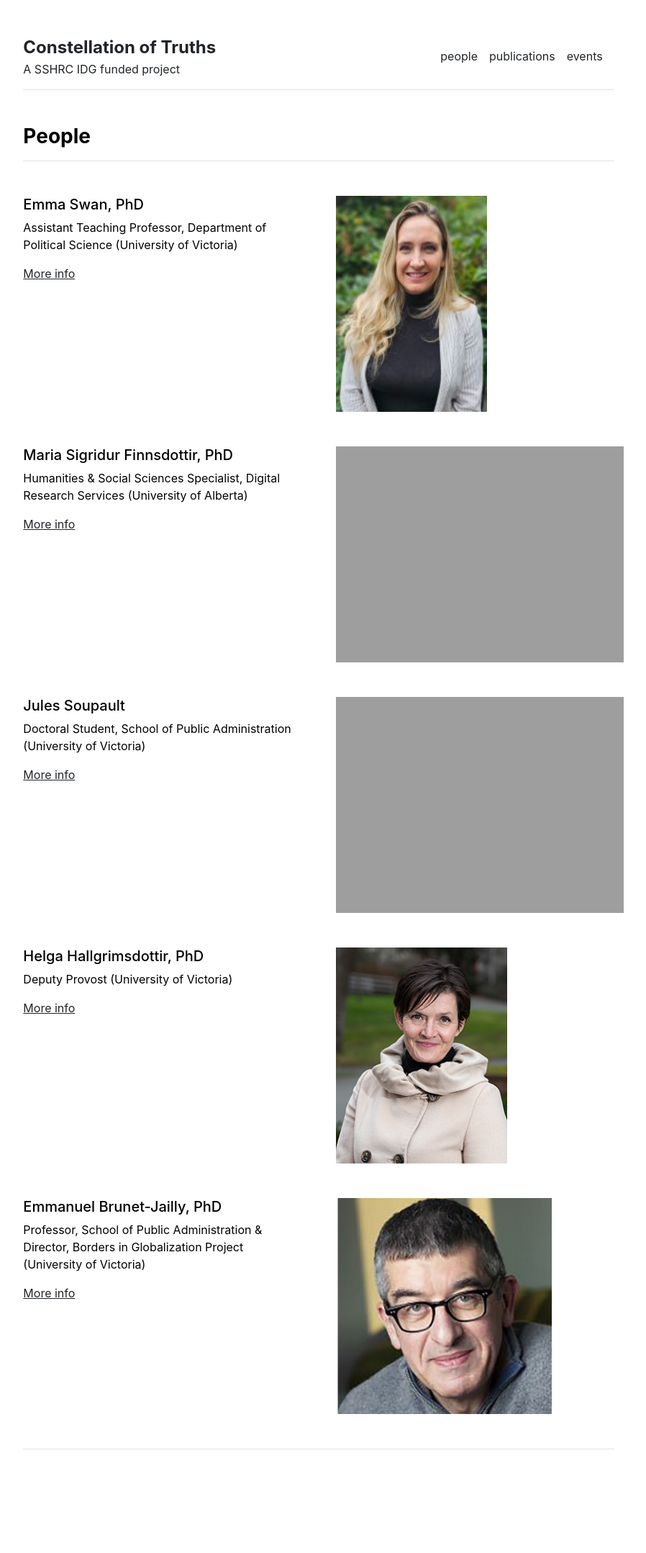
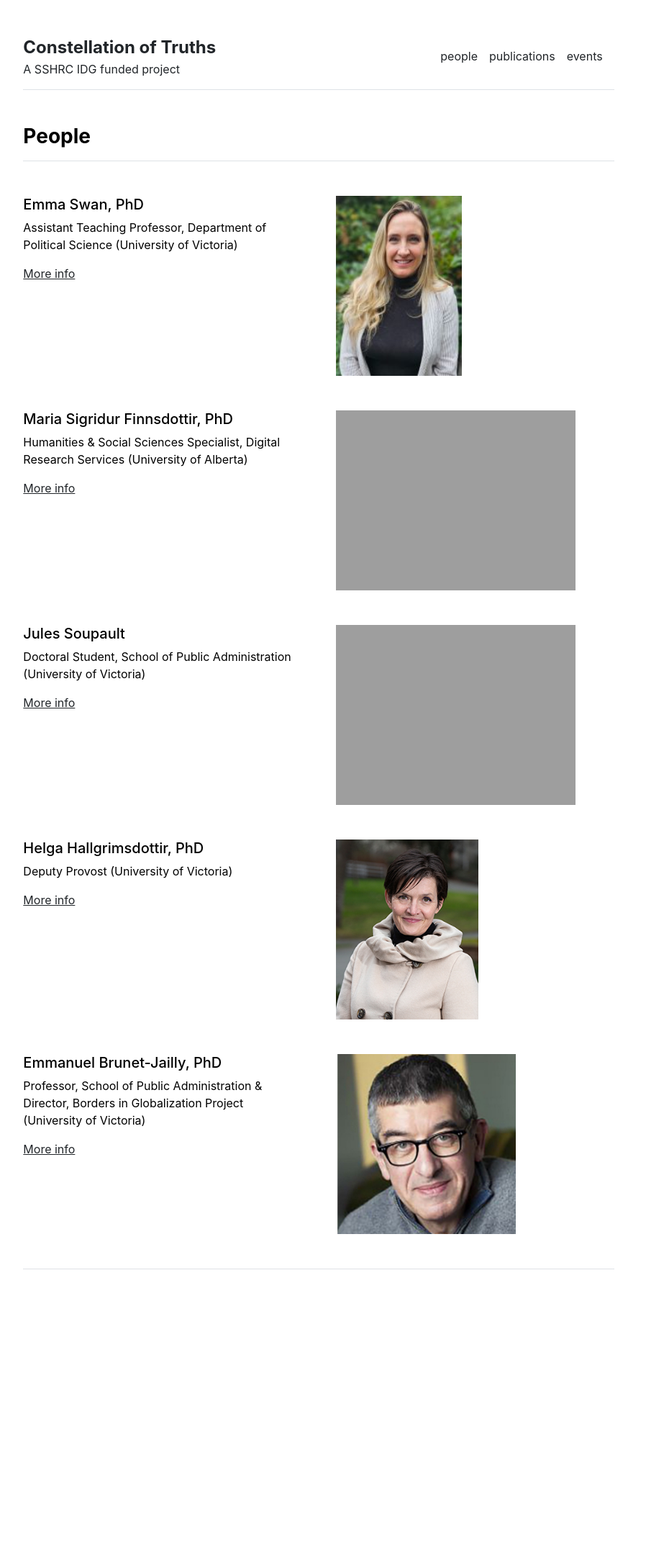
Before and after one commit to constellation-of-truths/constellation-of-truths, a Jekyll site: the page built from people.md, in a window 1280 px wide. Shown: the whole page at 72% size, without its empty margins (197-1095 px from the left). Built offline with Jekyll 4.4.1, drawn with Linux system fonts in a browser that asks for light colours; after the commit the page ends 1907 px from its top, so only the background shows below that.

Commit message:
changing pic size again

```diff
--- a/_layouts/people.html
+++ b/_layouts/people.html
@@ -13,7 +13,7 @@ layout: default
     <p><a href="{{ person.url }}">More info</a></p>
   </div>
   <div class="col-md-6">
-    <img src="{{ site.github.url }}/{{ person.image }}" alt="Contact" height='300'>
+    <img src="{{ site.github.url }}/{{ person.image }}" alt="Contact" height='250'>
   </div>
 </div>
 {% endfor %}
```
